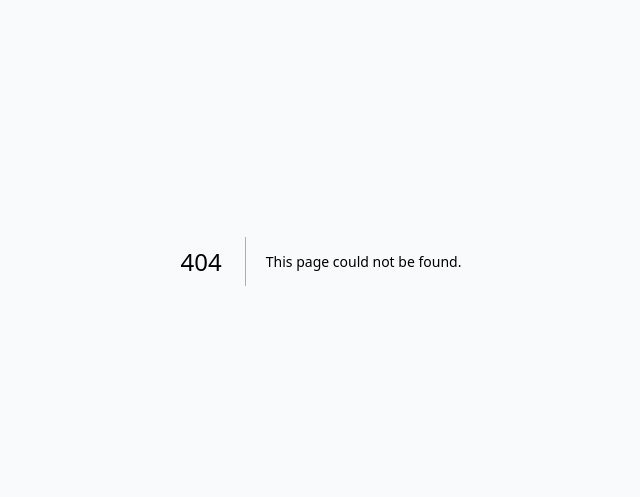
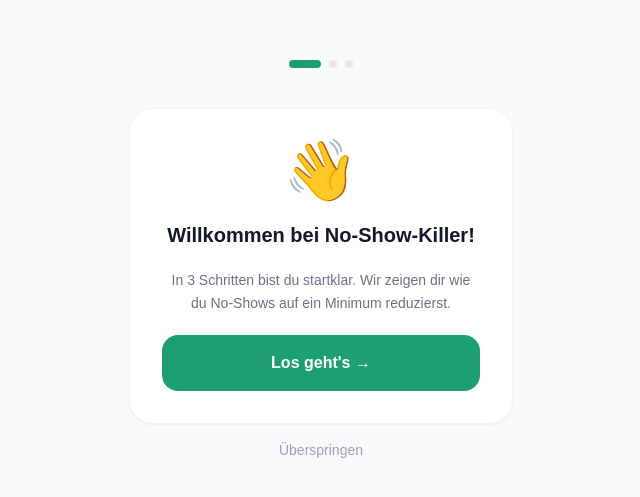
Before and after one commit to michadeag/no-show-killer, a Next.js app: page /onboarding in a window 1280 px wide. Before the commit this address had no page. Shown: the part 139-636 px from the top of the page, without its empty margins (319-959 px from the left). Built offline with nearby package versions, Linux system fonts and the light colour scheme.

Commit message:
feat: onboarding flow after registration

```diff
--- a/app/login/page.tsx
+++ b/app/login/page.tsx
@@ -52,7 +52,7 @@ export default function LoginPage() {
       password: registerForm.password,
       redirect: false,
     })
-    router.push('/dashboard')
+    router.push('/onboarding')
   }
 
   return (
--- /dev/null
+++ b/app/onboarding/page.tsx
@@ -0,0 +1,81 @@
+'use client'
+import { useState } from 'react'
+import { useRouter } from 'next/navigation'
+
+const steps = [
+  {
+    icon: '👋',
+    title: 'Willkommen bei No-Show-Killer!',
+    desc: 'In 3 Schritten bist du startklar. Wir zeigen dir wie du No-Shows auf ein Minimum reduzierst.',
+    cta: 'Los geht\'s →',
+  },
+  {
+    icon: '📱',
+    title: 'So funktioniert\'s',
+    desc: 'Du trägst einen Termin ein → 24h vorher geht automatisch eine WhatsApp-Erinnerung raus → der Kunde bestätigt oder sagt ab → du hast keine bösen Überraschungen mehr.',
+    cta: 'Verstanden →',
+  },
+  {
+    icon: '📅',
+    title: 'Ersten Termin anlegen',
+    desc: 'Trag jetzt deinen ersten Termin ein. Nutze deine eigene Nummer zum Testen — du bekommst dann eine echte WhatsApp-Erinnerung.',
+    cta: 'Ersten Termin anlegen →',
+    final: true,
+  },
+]
+
+export default function OnboardingPage() {
+  const router = useRouter()
+  const [step, setStep] = useState(0)
+
+  function next() {
+    if (steps[step].final) {
+      router.push('/dashboard/appointments/new')
+    } else {
+      setStep(s => s + 1)
+    }
+  }
+
+  const current = steps[step]
+
+  return (
+    <main className="min-h-screen flex items-center justify-center px-4 bg-gray-50">
+      <div className="w-full max-w-sm">
+        {/* Progress dots */}
+        <div className="flex justify-center gap-2 mb-10">
+          {steps.map((_, i) => (
+            <div
+              key={i}
+              className={`h-2 rounded-full transition-all duration-300 ${
+                i === step ? 'w-8 bg-[#1D9E75]' : i < step ? 'w-2 bg-[#1D9E75] opacity-40' : 'w-2 bg-gray-200'
+              }`}
+            />
+          ))}
+        </div>
+
+        {/* Card */}
+        <div className="bg-white rounded-3xl shadow-sm border border-gray-100 p-8 text-center space-y-5">
+          <div className="text-6xl">{current.icon}</div>
+          <h1 className="text-xl font-bold text-gray-900">{current.title}</h1>
+          <p className="text-gray-500 text-sm leading-relaxed">{current.desc}</p>
+          <button
+            onClick={next}
+            className="w-full py-4 bg-[#1D9E75] text-white text-base font-bold rounded-2xl hover:bg-[#178a64] transition-colors"
+          >
+            {current.cta}
+          </button>
+        </div>
+
+        {/* Skip */}
+        {!steps[step].final && (
+          <button
+            onClick={() => router.push('/dashboard')}
+            className="w-full mt-4 text-sm text-gray-400 hover:text-gray-600"
+          >
+            Überspringen
+          </button>
+        )}
+      </div>
+    </main>
+  )
+}
--- a/middleware.ts
+++ b/middleware.ts
@@ -1,5 +1,5 @@
 export { default } from 'next-auth/middleware'
 
 export const config = {
-  matcher: ['/dashboard/:path*'],
+  matcher: ['/dashboard/:path*', '/onboarding'],
 }
```
